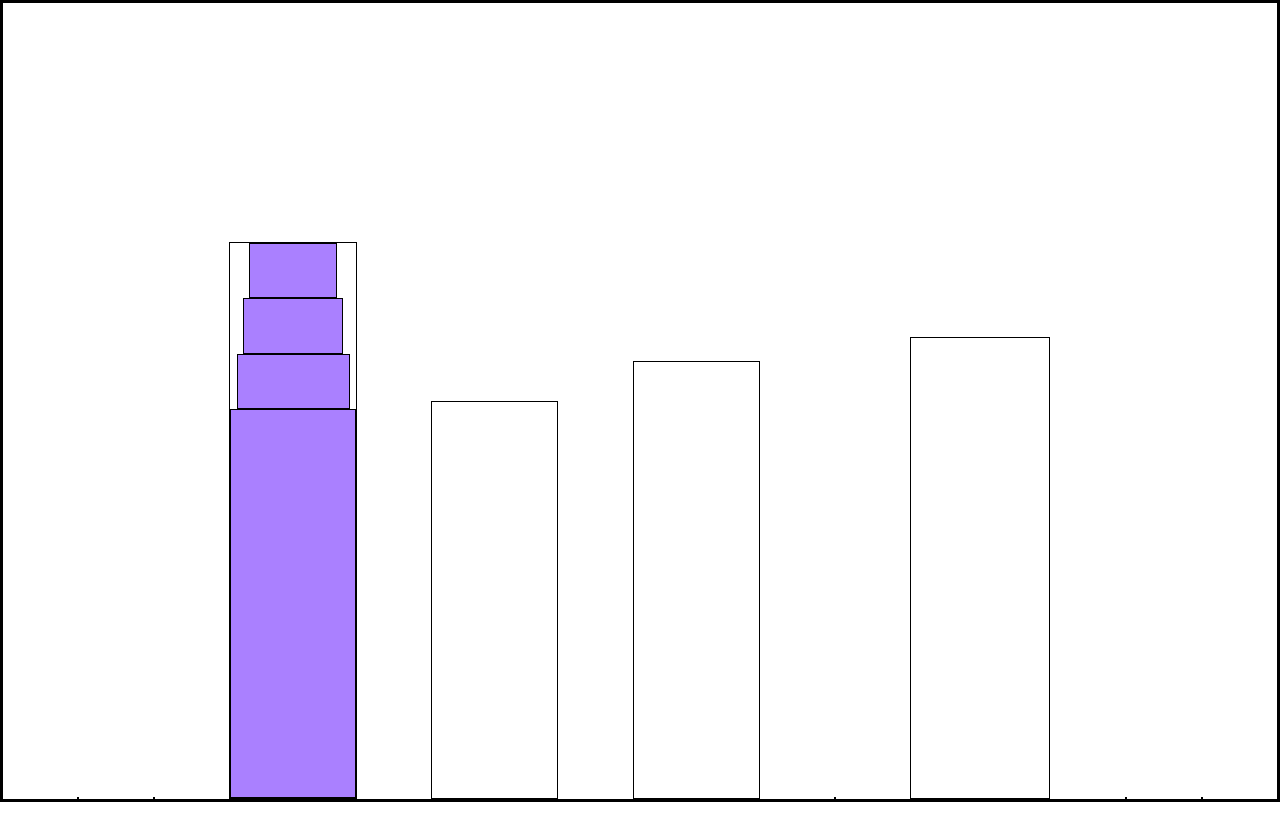
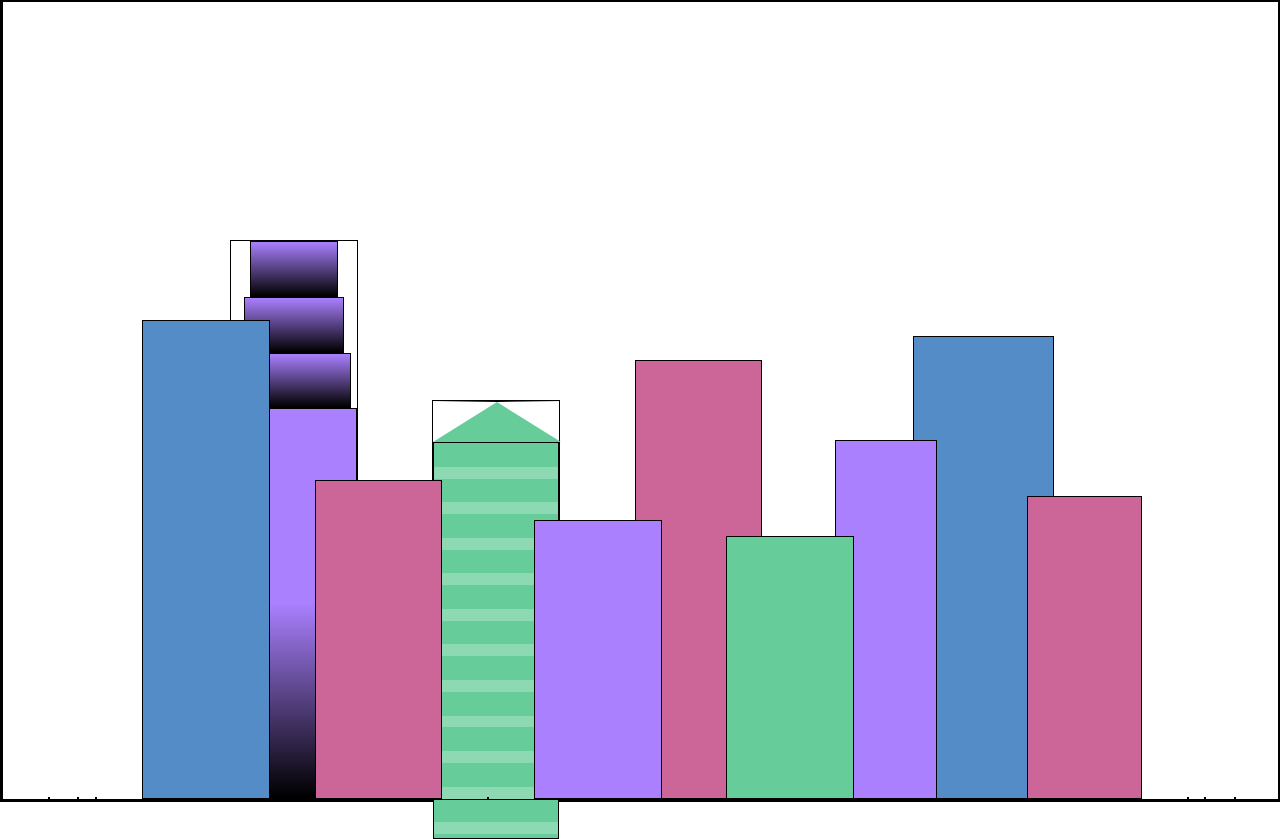
Before and after one commit to Billans99/fCC-City-Skyline-Exercise, a plain HTML site: page index.html in a window 1280 px wide. Before the commit the page ends 802 px from the top, so only its background shows below. Drawn offline with Linux system fonts and the light colour scheme.

Commit message:
Added foreground building HTML and CSS
Added foreground buildings using HTML and CSS and one set of windows to one background building (green). Additionally, a purple -> black gradient applied to one background building.

```diff
--- a/index.html
+++ b/index.html
@@ -11,17 +11,34 @@
       <div></div>
       <div></div>
       <div class="bb1">
-        <div class="bb1a"></div>
-        <div class="bb1b"></div>
-        <div class="bb1c"></div>
+        <div class="bb1a bb1-window"></div>
+        <div class="bb1b bb1-window"></div>
+        <div class="bb1c bb1-window"></div>
         <div class="bb1d"></div>
       </div>
-      <div class="bb2"></div>
+      <div class="bb2">
+        <div class="bb2a"></div>
+        <div class="bb2b"></div>
+      </div>
       <div class="bb3"></div>
       <div></div>
       <div class="bb4"></div>
       <div></div>
       <div></div>
     </div>
+
+    <div class="foreground-buildings">
+      <div></div>
+      <div></div>
+      <div class="fb1"></div>
+      <div class="fb2"></div>
+      <div></div>
+      <div class="fb3"></div>
+      <div class="fb4"></div>
+      <div class="fb5"></div>
+      <div class="fb6"></div>
+      <div></div>
+      <div></div>
+    </div>
   </body>
 </html>
--- a/styles.css
+++ b/styles.css
@@ -1,4 +1,14 @@
-* {
+:root {
+    --building-color1: #aa80ff;
+    --building-color2: #66cc99;
+    --building-color3: #cc6699;
+    --building-color4: #538cc6;
+    --window-color1: black;
+    --window-color2: #8cd9b3;
+    --window-color3: #d98cb3;
+  }
+
+  * {
     border: 1px solid black;
     box-sizing: border-box;
   }
@@ -9,56 +19,123 @@
     overflow: hidden;
   }
 
-  .background-buildings {
+  .background-buildings, .foreground-buildings {
     width: 100%;
     height: 100%;
     display: flex;
     align-items: flex-end;
     justify-content: space-evenly;
+    position: absolute;
+    top: 0;
   }
+
+  /* BACKGROUND BUILDINGS - "bb" stands for "background building" */
   .bb1 {
     width: 10%;
     height: 70%;
     display: flex;
     flex-direction: column;
     align-items: center;
-    --building-color1: #aa80ff;
   }
 
   .bb1a {
     width: 70%;
-    height: 10%;
-    background-color: var(--building-color1);
   }
 
   .bb1b {
     width: 80%;
-    height: 10%;
-    background-color: var(--building-color1);
   }
 
   .bb1c {
     width: 90%;
-    height: 10%;
-    background-color: var(--building-color1);
   }
 
   .bb1d {
     width: 100%;
     height: 70%;
-    background-color: var(--building-color1);
+    background: linear-gradient(
+        var(--building-color1) 50%,
+        var(--window-color1)
+      );
+  }
+
+  .bb1-window {
+    height: 10%;
+    background: linear-gradient(
+        var(--building-color1),
+        var(--window-color1)
+      );
   }
 
   .bb2 {
     width: 10%;
     height: 50%;
   }
+
+  .bb2a {
+    border-bottom: 5vh solid var(--building-color2);
+    border-left: 5vw solid transparent;
+    border-right: 5vw solid transparent;
+  }
+
+  .bb2b {
+    width: 100%;
+    height: 100%;
+    background: repeating-linear-gradient(
+        var(--building-color2),
+        var(--building-color2) 6%,
+        var(--window-color2) 6%,
+        var(--window-color2) 9%
+      );
+  }
   .bb3 {
     width: 10%;
     height: 55%;
+    background-color: var(--building-color3);
   }
-
   .bb4 {
     width: 11%;
     height: 58%;
+    background-color: var(--building-color4);
   }
+
+  /* FOREGROUND BUILDINGS - "fb" stands for "foreground building" */
+  .fb1 {
+    width: 10%;
+    height: 60%;
+    background-color: var(--building-color4);
+  }
+
+  .fb2 {
+    width: 10%;
+    height: 40%;
+    background-color: var(--building-color3);
+  }
+
+  .fb3 {
+    width: 10%;
+    height: 35%;
+    background-color: var(--building-color1);
+  }
+
+  .fb4 {
+    width: 8%;
+    height: 45%;
+    background-color: var(--building-color1);
+    position: relative;
+    left: 10%;
+  }
+
+  .fb5 {
+    width: 10%;
+    height: 33%;
+    background-color: var(--building-color2);
+    position: relative;
+    right: 10%;
+  }
+
+  .fb6 {
+    width: 9%;
+    height: 38%;
+    background-color: var(--building-color3);
+  }
```
